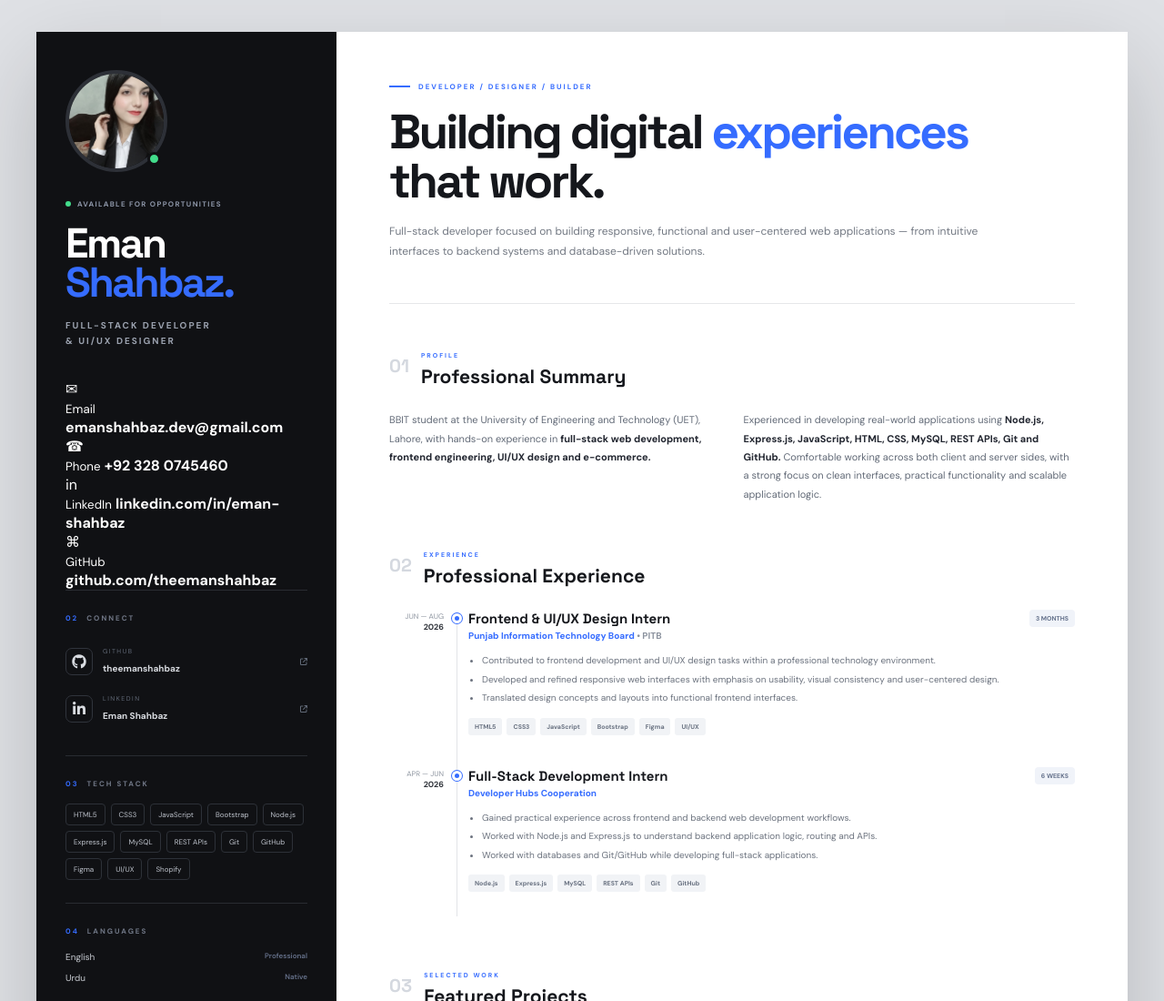
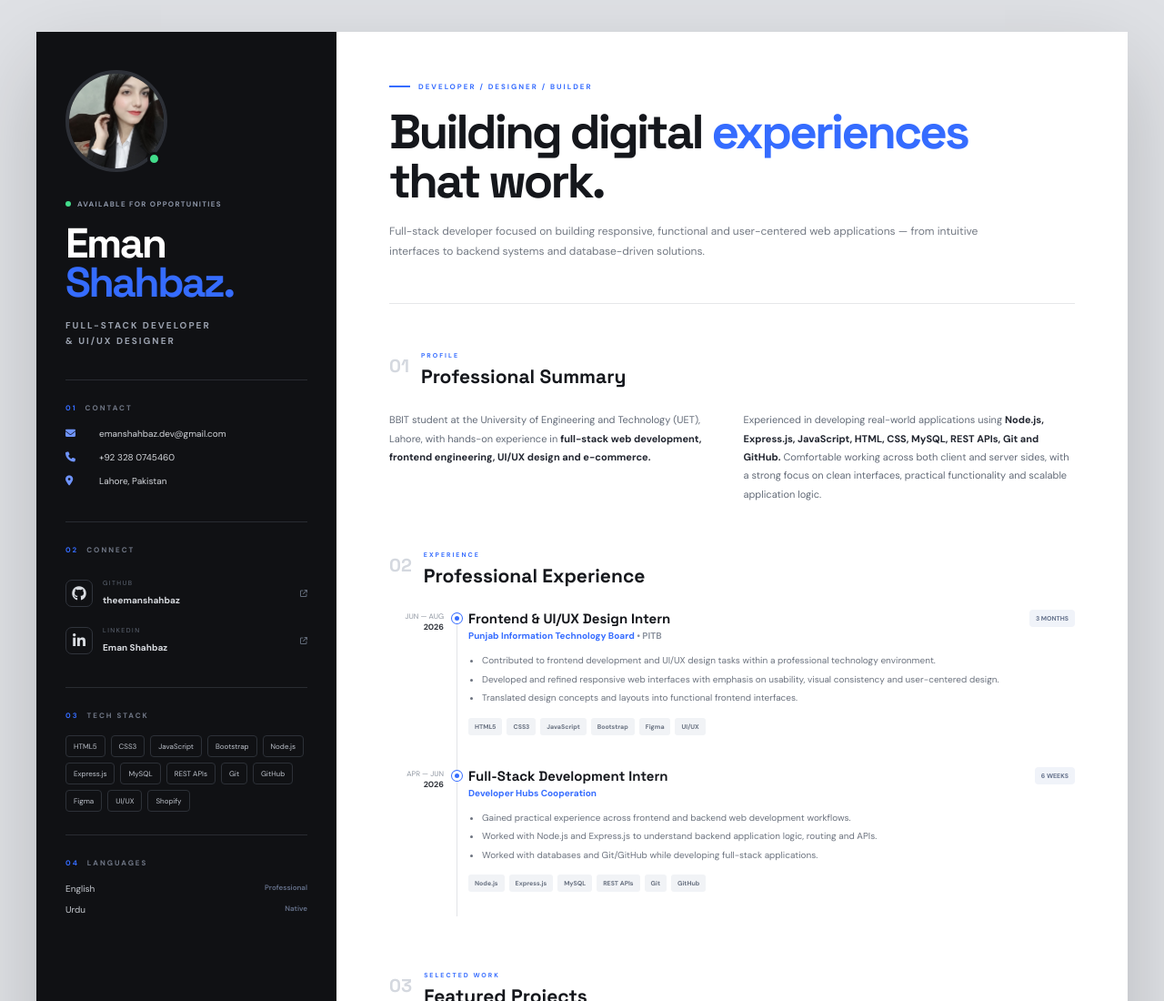
Before and after one commit to theemanshahbaz/eman-cv, a plain HTML site: page index.html in a window 1280 px wide. Shown: the top 1100 px of the page at 91% size. Drawn offline with Linux system fonts and the light colour scheme.

Commit message:
Refactor contact section with icons and layout changes
Updated contact section with icons and removed unnecessary elements.

```diff
--- a/index.html
+++ b/index.html
@@ -47,49 +47,32 @@
 
 
 
-               <div class="contact-list">
+
+            <!-- CONTACT -->
+<div class="side-block">
+
+    <div class="side-title">
+        <span>01</span>
+        CONTACT
+    </div>
 
     <!-- Email -->
-    <a href="mailto:emanshahbaz.dev@gmail.com" class="contact-item">
-        <span class="contact-icon">✉</span>
-        <div>
-            <small>Email</small>
-            <strong>emanshahbaz.dev@gmail.com</strong>
-        </div>
+    <a href="mailto:emanshahbaz.dev@gmail.com" class="contact">
+        <i class="fa-solid fa-envelope"></i>
+        <span>emanshahbaz.dev@gmail.com</span>
     </a>
 
     <!-- Phone -->
-    <a href="tel:+923280745460" class="contact-item">
-        <span class="contact-icon">☎</span>
-        <div>
-            <small>Phone</small>
-            <strong>+92 328 0745460</strong>
-        </div>
+    <a href="tel:+923280745460" class="contact">
+        <i class="fa-solid fa-phone"></i>
+        <span>+92 328 0745460</span>
     </a>
 
-    <!-- LinkedIn -->
-    <a href="https://www.linkedin.com/in/eman-shahbaz-654ab2375/"
-       target="_blank"
-       rel="noopener noreferrer"
-       class="contact-item">
-        <span class="contact-icon">in</span>
-        <div>
-            <small>LinkedIn</small>
-            <strong>linkedin.com/in/eman-shahbaz</strong>
-        </div>
-    </a>
-
-    <!-- GitHub -->
-    <a href="https://github.com/theemanshahbaz"
-       target="_blank"
-       rel="noopener noreferrer"
-       class="contact-item">
-        <span class="contact-icon">⌘</span>
-        <div>
-            <small>GitHub</small>
-            <strong>github.com/theemanshahbaz</strong>
-        </div>
-    </a>
+    <!-- Location -->
+    <div class="contact">
+        <i class="fa-solid fa-location-dot"></i>
+        <span>Lahore, Pakistan</span>
+    </div>
 
 </div>
 
```
